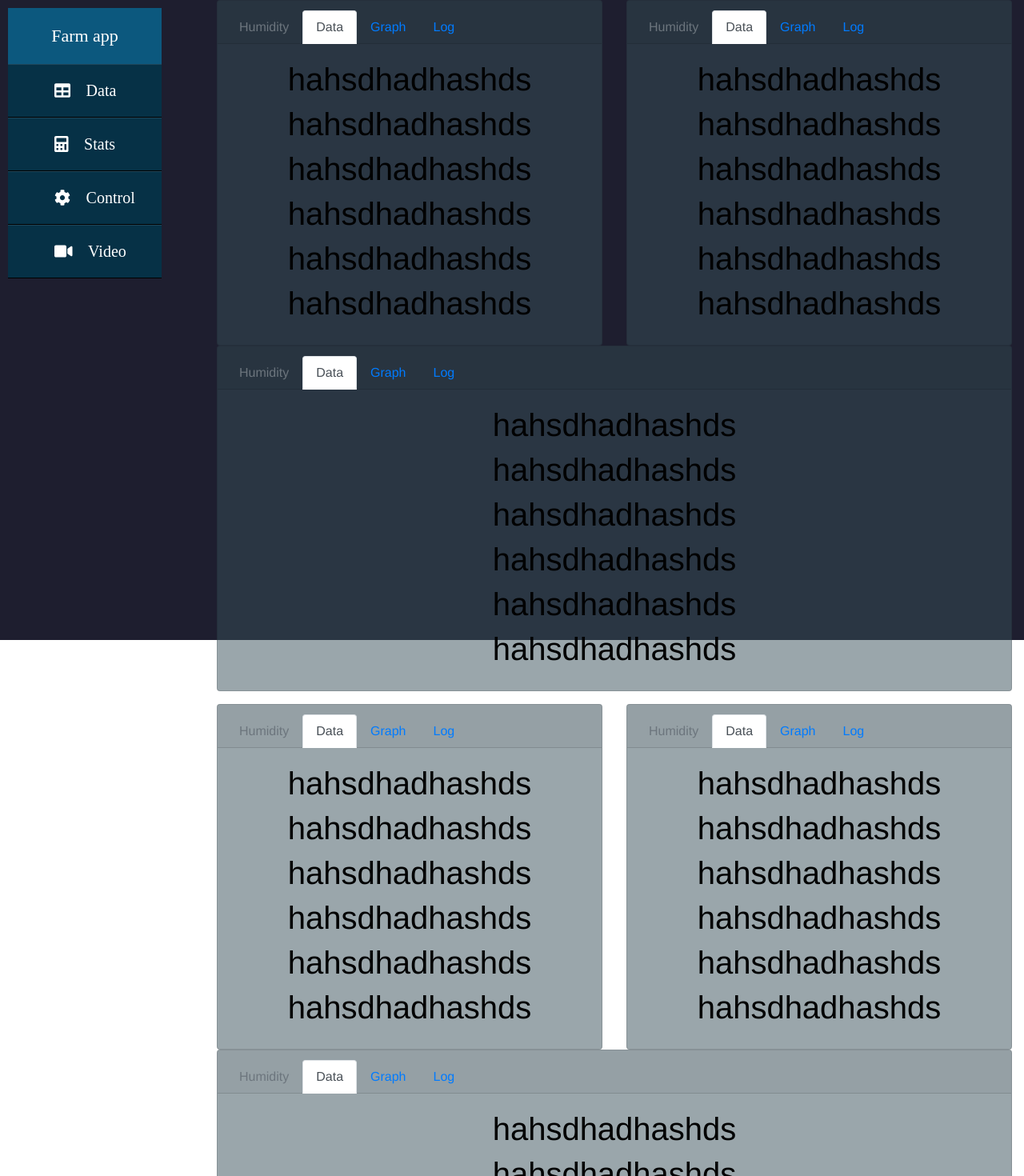
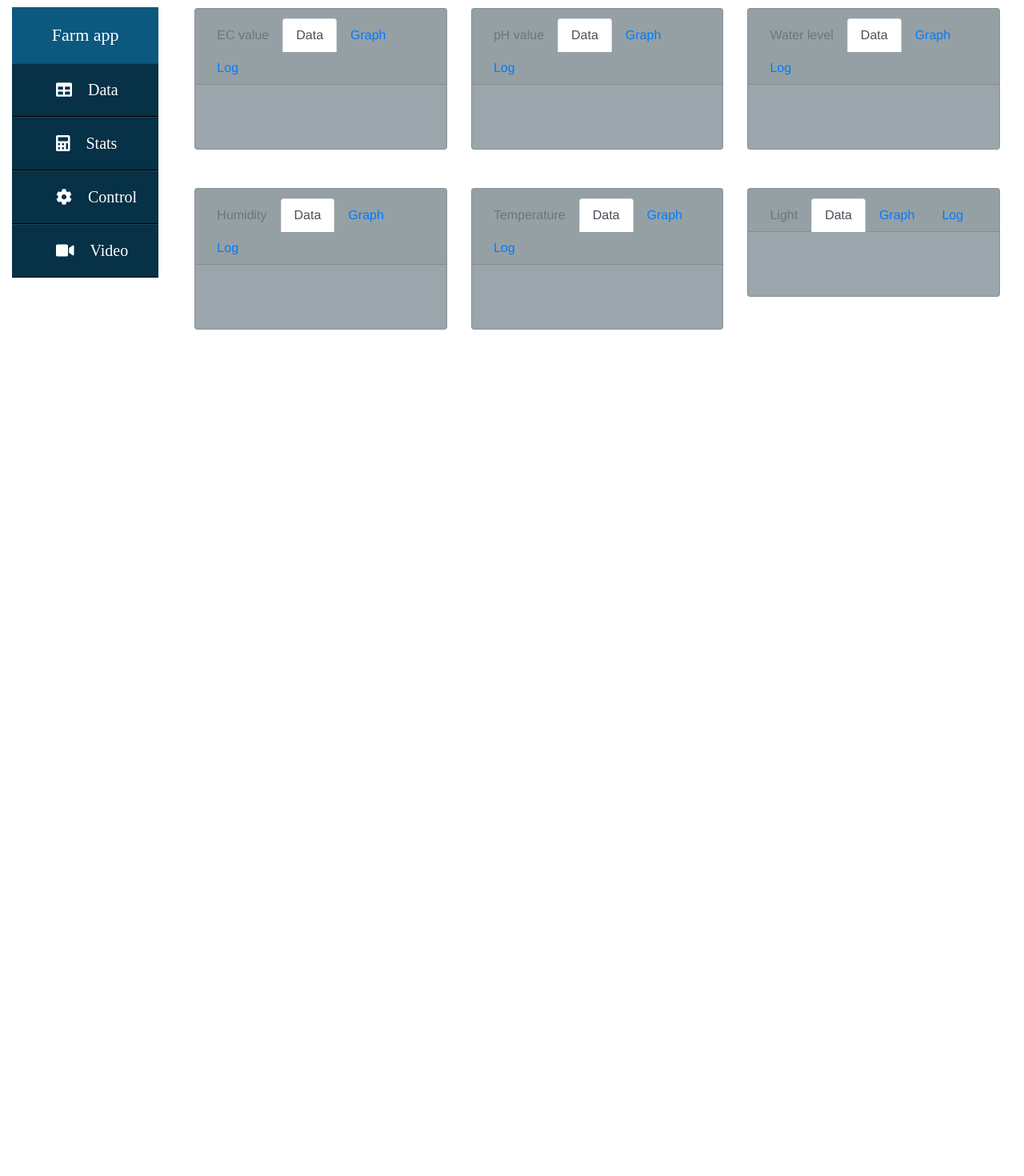
Before and after one commit to adarsh2012/Smart-farm-website, a Vue app: page / in a window 1280 px wide. Shown: the top 1470 px of the page at 80% size. After the commit the page ends 800 px from the top, so only its background shows below. Built offline with nearby package versions, Linux system fonts and the light colour scheme; what vue-youtube would draw is missing.

Commit message:
Added extra UI

```diff
--- a/src/App.vue
+++ b/src/App.vue
@@ -1,8 +1,12 @@
 <template>
   <div id="app">
-    <div class="displayItems">
-      <Sidebar class="MainNav gridElem" />
-      <router-view class="Others gridElem" />
+    <div id="app-wrapper">
+      <b-container fluid>
+        <b-row>
+          <b-col cols="2"><Sidebar /></b-col>
+          <b-col cols="10"><router-view /></b-col>
+        </b-row>
+      </b-container>
     </div>
   </div>
 </template>
@@ -19,34 +23,19 @@ export default {
 
 <style>
 body {
+  padding: 0;
   margin: 0;
-  padding: 0;
+  width: 100%;
+  min-height: 100vh;
+  background: #1e1e2f;
+  color: #ffffff;
 }
-#app {
+</style>
+
+<style scoped>
+#app-wrapper {
   font-family: Avenir, Helvetica, Arial, sans-serif;
   -webkit-font-smoothing: antialiased;
   -moz-osx-font-smoothing: grayscale;
-  color: #ffffff;
-  background-color: #1e1e2f;
-}
-
-.displayItems {
-  display: grid;
-  grid-template-columns: 20vw auto;
-  grid-template-rows: 100vh;
-}
-
-.MainNav {
-  font-family: "Times New Roman", Times, serif;
-  left: 0;
-  width: 75%;
-  margin: 10px 10px 10px 10px;
-  grid-row-start: 1;
-  grid-column: 1;
-}
-
-.Others {
-  grid-row: 1;
-  grid-column: 2;
 }
 </style>
--- a/src/components/DataCard.vue
+++ b/src/components/DataCard.vue
@@ -3,18 +3,13 @@
     <b-card class="text-center card-color" align="center">
       <template v-slot:header>
         <b-nav card-header tabs>
-          <b-nav-item disabled>Humidity</b-nav-item>
+          <b-nav-item disabled>{{ CardName }}</b-nav-item>
           <b-nav-item active>Data</b-nav-item>
           <b-nav-item>Graph</b-nav-item>
           <b-nav-item>Log</b-nav-item>
         </b-nav>
       </template>
-      <h1>hahsdhadhashds</h1>
-      <h1>hahsdhadhashds</h1>
-      <h1>hahsdhadhashds</h1>
-      <h1>hahsdhadhashds</h1>
-      <h1>hahsdhadhashds</h1>
-      <h1>hahsdhadhashds</h1>
+      <b-card-body></b-card-body>
     </b-card>
   </div>
 </template>
@@ -22,7 +17,8 @@
 <script>
 export default {
   name: "DataCard",
-  props: []
+  props: ["CardName"],
+  components: {}
 };
 </script>
 
@@ -30,7 +26,5 @@ export default {
 .card-color {
   background-color: #374e5880;
   box-shadow: 2px coral;
-  overflow-y: hidden;
-  max-height: 45vh;
 }
 </style>
--- a/src/components/Layout/Sidebar.vue
+++ b/src/components/Layout/Sidebar.vue
@@ -56,6 +56,7 @@ export default {
 .sidebar {
   font-family: "Times New Roman", Times, serif;
   background: #063146;
+  margin: 5% 0;
 }
 .sidebar header {
   font-size: 22px;
--- a/src/views/home.vue
+++ b/src/views/home.vue
@@ -1,141 +1,37 @@
 <template>
   <div id="homeData">
-    <b-container fluid class="bv-example-row">
-      <b-row class="mb-3">
-        <b-col
-          ><b-card class="text-center card-color" align="center">
-            <template v-slot:header>
-              <b-nav card-header tabs>
-                <b-nav-item disabled>Humidity</b-nav-item>
-                <b-nav-item active>Data</b-nav-item>
-                <b-nav-item>Graph</b-nav-item>
-                <b-nav-item>Log</b-nav-item>
-              </b-nav>
-            </template>
-            <h1>hahsdhadhashds</h1>
-            <h1>hahsdhadhashds</h1>
-            <h1>hahsdhadhashds</h1>
-            <h1>hahsdhadhashds</h1>
-            <h1>hahsdhadhashds</h1>
-            <h1>hahsdhadhashds</h1>
-          </b-card></b-col
-        >
-        <b-col
-          ><b-card class="text-center card-color" align="center">
-            <template v-slot:header>
-              <b-nav card-header tabs>
-                <b-nav-item disabled>Humidity</b-nav-item>
-                <b-nav-item active>Data</b-nav-item>
-                <b-nav-item>Graph</b-nav-item>
-                <b-nav-item>Log</b-nav-item>
-              </b-nav>
-            </template>
-            <h1>hahsdhadhashds</h1>
-            <h1>hahsdhadhashds</h1>
-            <h1>hahsdhadhashds</h1>
-            <h1>hahsdhadhashds</h1>
-            <h1>hahsdhadhashds</h1>
-            <h1>hahsdhadhashds</h1>
-          </b-card></b-col
-        >
-        <b-col
-          ><b-card class="text-center card-color" align="center">
-            <template v-slot:header>
-              <b-nav card-header tabs>
-                <b-nav-item disabled>Humidity</b-nav-item>
-                <b-nav-item active>Data</b-nav-item>
-                <b-nav-item>Graph</b-nav-item>
-                <b-nav-item>Log</b-nav-item>
-              </b-nav>
-            </template>
-            <h1>hahsdhadhashds</h1>
-            <h1>hahsdhadhashds</h1>
-            <h1>hahsdhadhashds</h1>
-            <h1>hahsdhadhashds</h1>
-            <h1>hahsdhadhashds</h1>
-            <h1>hahsdhadhashds</h1>
-          </b-card></b-col
-        >
-      </b-row>
-
-      <b-row class="mb-3">
-        <b-col
-          ><b-card class="text-center card-color" align="center">
-            <template v-slot:header>
-              <b-nav card-header tabs>
-                <b-nav-item disabled>Humidity</b-nav-item>
-                <b-nav-item active>Data</b-nav-item>
-                <b-nav-item>Graph</b-nav-item>
-                <b-nav-item>Log</b-nav-item>
-              </b-nav>
-            </template>
-            <h1>hahsdhadhashds</h1>
-            <h1>hahsdhadhashds</h1>
-            <h1>hahsdhadhashds</h1>
-            <h1>hahsdhadhashds</h1>
-            <h1>hahsdhadhashds</h1>
-            <h1>hahsdhadhashds</h1>
-          </b-card></b-col
-        >
-        <b-col
-          ><b-card class="text-center card-color" align="center">
-            <template v-slot:header>
-              <b-nav card-header tabs>
-                <b-nav-item disabled>Humidity</b-nav-item>
-                <b-nav-item active>Data</b-nav-item>
-                <b-nav-item>Graph</b-nav-item>
-                <b-nav-item>Log</b-nav-item>
-              </b-nav>
-            </template>
-            <h1>hahsdhadhashds</h1>
-            <h1>hahsdhadhashds</h1>
-            <h1>hahsdhadhashds</h1>
-            <h1>hahsdhadhashds</h1>
-            <h1>hahsdhadhashds</h1>
-            <h1>hahsdhadhashds</h1>
-          </b-card></b-col
-        >
-        <b-col
-          ><b-card class="text-center card-color" align="center">
-            <template v-slot:header>
-              <b-nav card-header tabs>
-                <b-nav-item disabled>Humidity</b-nav-item>
-                <b-nav-item active>Data</b-nav-item>
-                <b-nav-item>Graph</b-nav-item>
-                <b-nav-item>Log</b-nav-item>
-              </b-nav>
-            </template>
-            <h1>hahsdhadhashds</h1>
-            <h1>hahsdhadhashds</h1>
-            <h1>hahsdhadhashds</h1>
-            <h1>hahsdhadhashds</h1>
-            <h1>hahsdhadhashds</h1>
-            <h1>hahsdhadhashds</h1>
-          </b-card></b-col
-        >
+    <b-container fluid>
+      <b-row class="mb-5" v-for="row in data" :key="row.row">
+        <b-col v-for="items in row.data" v-bind:key="items">
+          <DataCard :CardName="items" />
+        </b-col>
       </b-row>
     </b-container>
   </div>
 </template>
 
 <script>
-// import DataCard from "../components/DataCard";
+import DataCard from "../components/DataCard";
 export default {
   name: "Home",
   components: {
-    // DataCard
+    DataCard
   },
-  props: []
+  props: [],
+  data() {
+    return {
+      data: [
+        { row: 1, data: ["EC value", "pH value", "Water level"] },
+        { row: 2, data: ["Humidity", "Temperature", "Light"] }
+      ]
+    };
+  }
 };
 </script>
 
 <style scoped>
 #homeData {
-  color: black;
-}
-
-.card-color {
-  background-color: #374e5880;
-  box-shadow: 2px coral;
+  color: rgb(255, 255, 255);
+  margin: 1% 0;
 }
 </style>
```
Also changed, not shown: src/components/Charts/Line.vue (deleted, +0 -32 lines).
